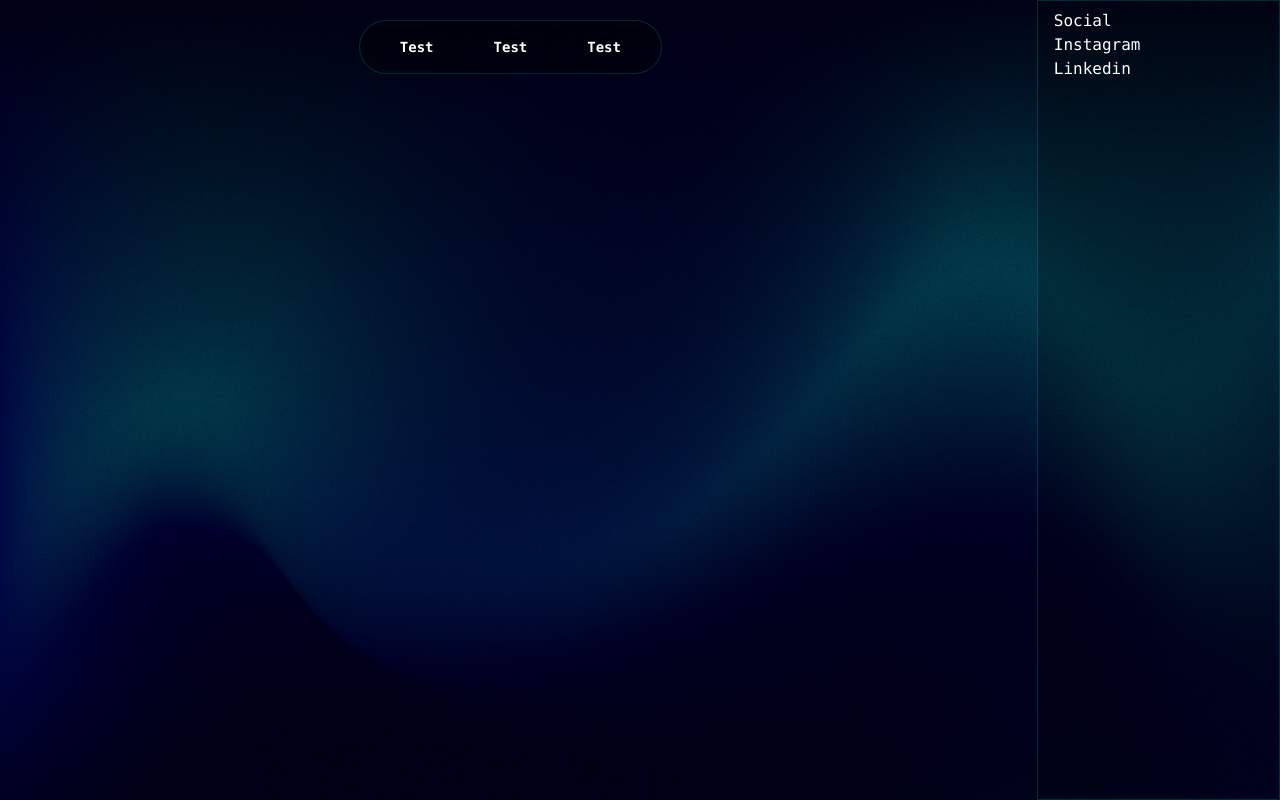
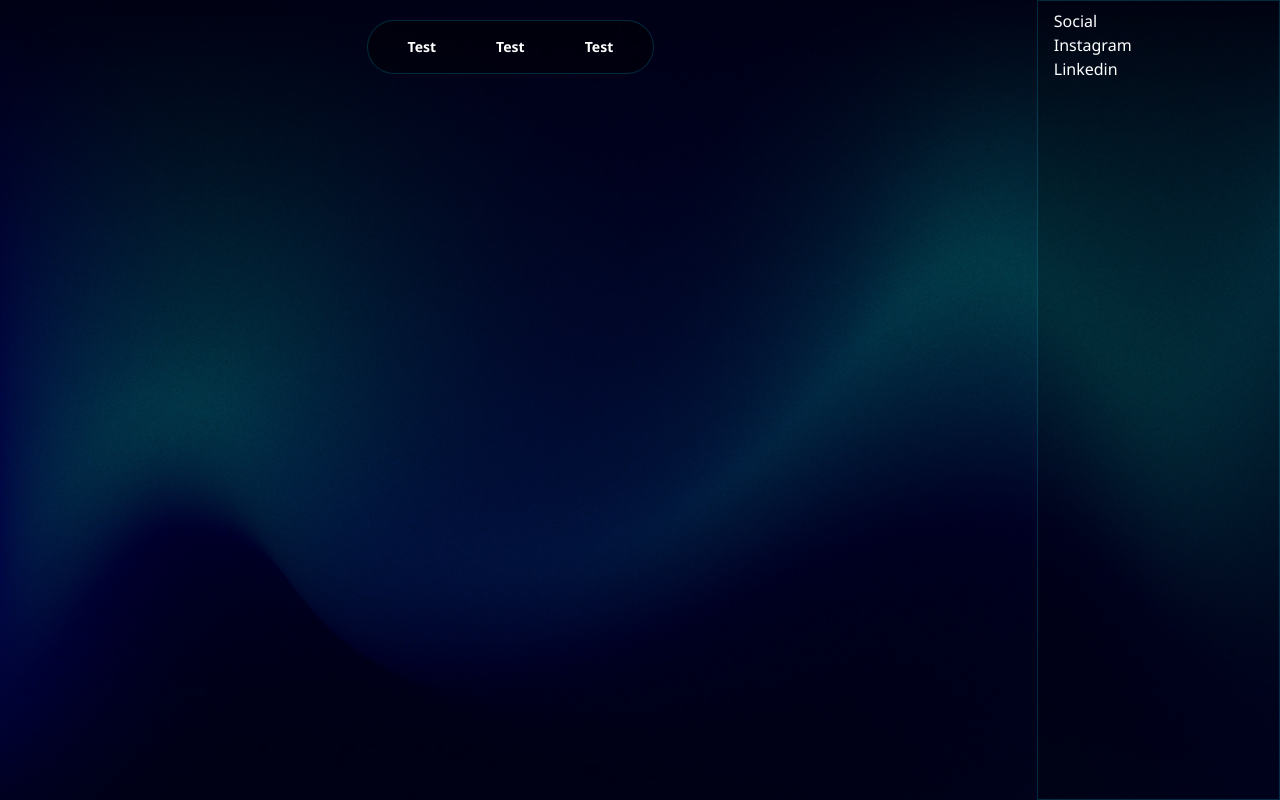
Before and after one commit to CarlosHip1900/my-web, a Next.js app: page / in a window 1280 px wide. Built offline with nearby package versions, Linux system fonts and the light colour scheme; some icons are missing.

Commit message:
fix: font style (again)

```diff
--- a/app/layout.tsx
+++ b/app/layout.tsx
@@ -1,14 +1,14 @@
 import type { Metadata } from "next";
-import { Roboto } from "next/font/google";
+import { Noto_Sans} from "next/font/google";
 import "./globals.css";
 
 import NavBar from "./components/navbar";
 import Sidebar from "./components/sidebar";
 
-const roboto = Roboto({
+const noto = Noto_Sans({
   weight: ["100", "200", "300", "400", "500", "600", "700", "800"],
   subsets: ["latin"],
-  variable: "--font-roboto",
+  variable: "--font-noto-sans",
 });
 
 
@@ -19,8 +19,15 @@ export const metadata: Metadata = {
 
 export default function RootLayout({ children, }: Readonly<{ children: React.ReactNode; }>) {
   return (
-    <html lang="en">
-      <body className={`${roboto.variable} antialiased min-h-screen text-white font-mono`}>
+    <html lang="en" className={noto.className}>
+      <head>
+        <link
+          rel="stylesheet"
+          href="https://cdn.jsdelivr.net/gh/dheereshag/coloured-icons@1.9.6/app/ci.min.css"
+        />
+      </head>
+
+      <body className="antialiased min-h-screen text-white">
         <div className="content min-h-screen bg-black/70">
 
           <div className="grid grid-cols-5 gap-4">
--- a/tailwind.config.ts
+++ b/tailwind.config.ts
@@ -4,7 +4,7 @@ const config: Config = {
   theme: {
     extend: {
       fontFamily: {
-        roboto: ["var(--font-roboto)", "sans-serif"],
+        roboto: ["var(--font-noto-sans)"],
       },
     },
   },
```
